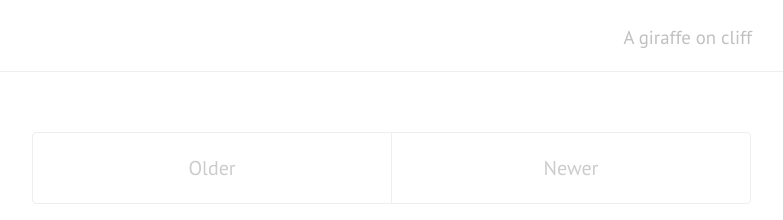
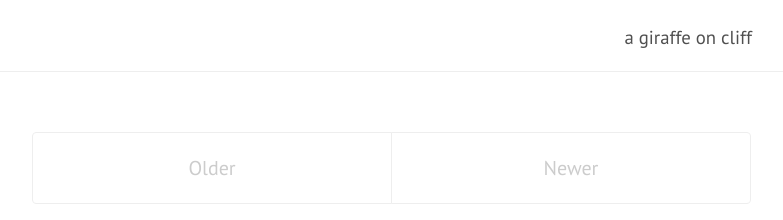
Before and after one commit to amrollah/amrollah.github.io, a Jekyll site: the page built from blog_fa.md, in a window 1280 px wide. Shown: the top 220 px of the page, without its empty margins (303-1086 px from the left). Built offline with Jekyll 4.4.1, drawn with Linux system fonts in a browser that asks for light colours.

```diff
--- a/_config.yml
+++ b/_config.yml
@@ -6,7 +6,7 @@ relative_permalinks: false
 
 # Setup
 title:               ""
-tagline:             'A giraffe on cliff'
+tagline:             'a giraffe on cliff'
 description:         'A cosy place to keep my homepage and blog.'
 url:                 "http://amrollah.me"
 baseurl:             ""
--- a/_includes/head.html
+++ b/_includes/head.html
@@ -8,9 +8,9 @@
 
   <title>
     {% if page.title == "Home" %}
-      {{ site.title }} &middot; {{ site.tagline }}
+      {{ site.title }} {{ site.tagline }}
     {% else %}
-      {{ page.title }} &middot; {{ site.title }}
+      {{ page.title }} {{ site.title }}
     {% endif %}
   </title>
 
--- a/_layouts/default.html
+++ b/_layouts/default.html
@@ -3,7 +3,11 @@
 
   {% include head.html %}
 
+  {% if page.lang == 'fa' %}
+  <body class="layout-reverse">
+  {% else %}
   <body>
+  {% endif %}
 
     {% include sidebar.html %}
 
@@ -13,8 +17,7 @@
       <div class="masthead">
         <div class="container">
           <h3 class="masthead-title">
-            <a href="{{ site.baseurl }}/" title="Home">{{ site.title }}</a>
-            <small>{{ site.tagline }}</small>
+            <small><a href="{{ site.baseurl }}/" title="Home">{{ site.tagline }}</a></small>
           </h3>
         </div>
       </div>
```
Also changed, not shown: _layouts/page.html (+0 -7 lines), _layouts/post.html (+0 -8 lines).
